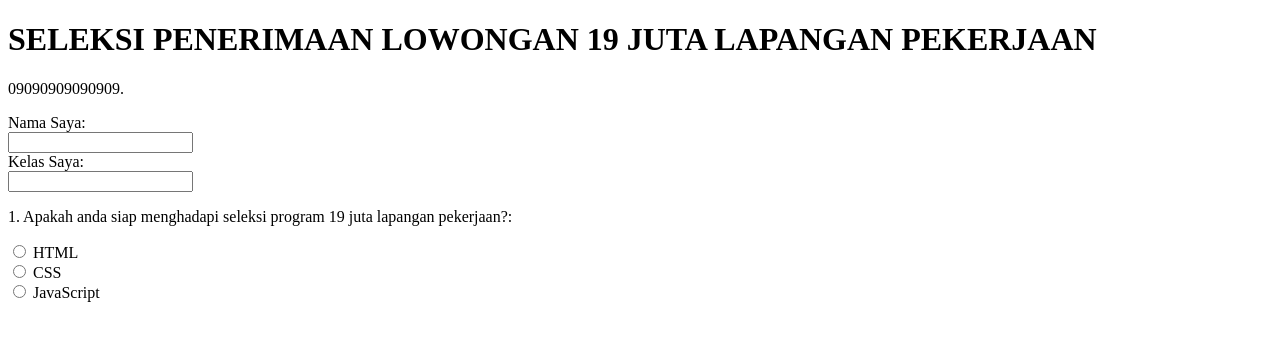
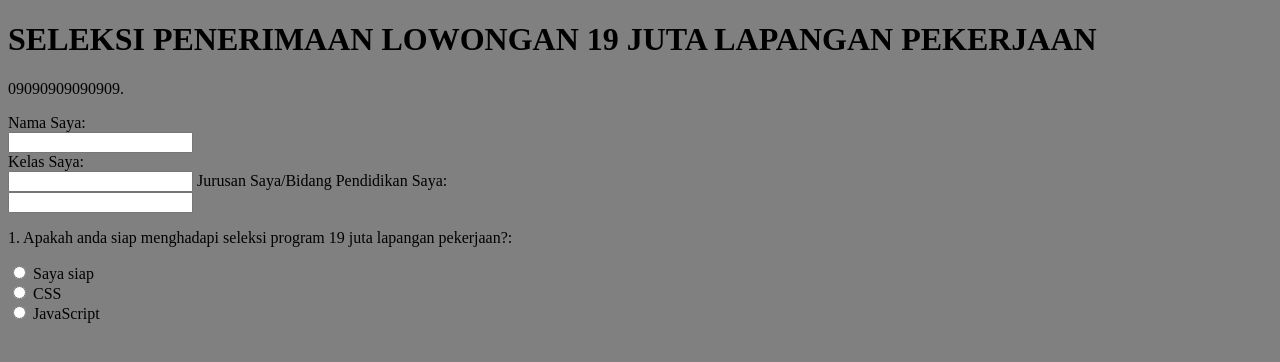
Before and after one commit to kallabiew/latihan-website, a plain HTML site: page index.html in a window 1280 px wide. Drawn offline with Linux system fonts and the light colour scheme.

Commit message:
Update index.html

```diff
--- a/index.html
+++ b/index.html
@@ -3,26 +3,30 @@
 <head>
 <title>Page Title</title>
 </head>
-<body>
+<body style="background-color:gray">
 
 <h1>SELEKSI PENERIMAAN LOWONGAN 19 JUTA LAPANGAN PEKERJAAN</h1>
 <p>09090909090909.</p>
 
-</body>
-</html>
+
 <form>
   <label for="fname">Nama Saya:</label><br>
   <input type="text" id="fname" name="fname"><br>
   <label for="lname">Kelas Saya:</label><br>
   <input type="text" id="lname" name="lname">
+  <label for="fname">Jurusan Saya/Bidang Pendidikan Saya:</label><br>
+  <input type="text" id="iname" name="lname">
 </form>
 <p>1. Apakah anda siap menghadapi seleksi program 19 juta lapangan pekerjaan?:</p>
 
 <form>
   <input type="radio" id="html" name="fav_language" value="Saya siap">
-  <label for="html">HTML</label><br>
+  <label for="html">Saya siap</label><br>
   <input type="radio" id="css" name="fav_language" value="CSS">
   <label for="css">CSS</label><br>
   <input type="radio" id="javascript" name="fav_language" value="JavaScript">
   <label for="javascript">JavaScript</label>
 </form>
+
+</body>
+</html>
```
